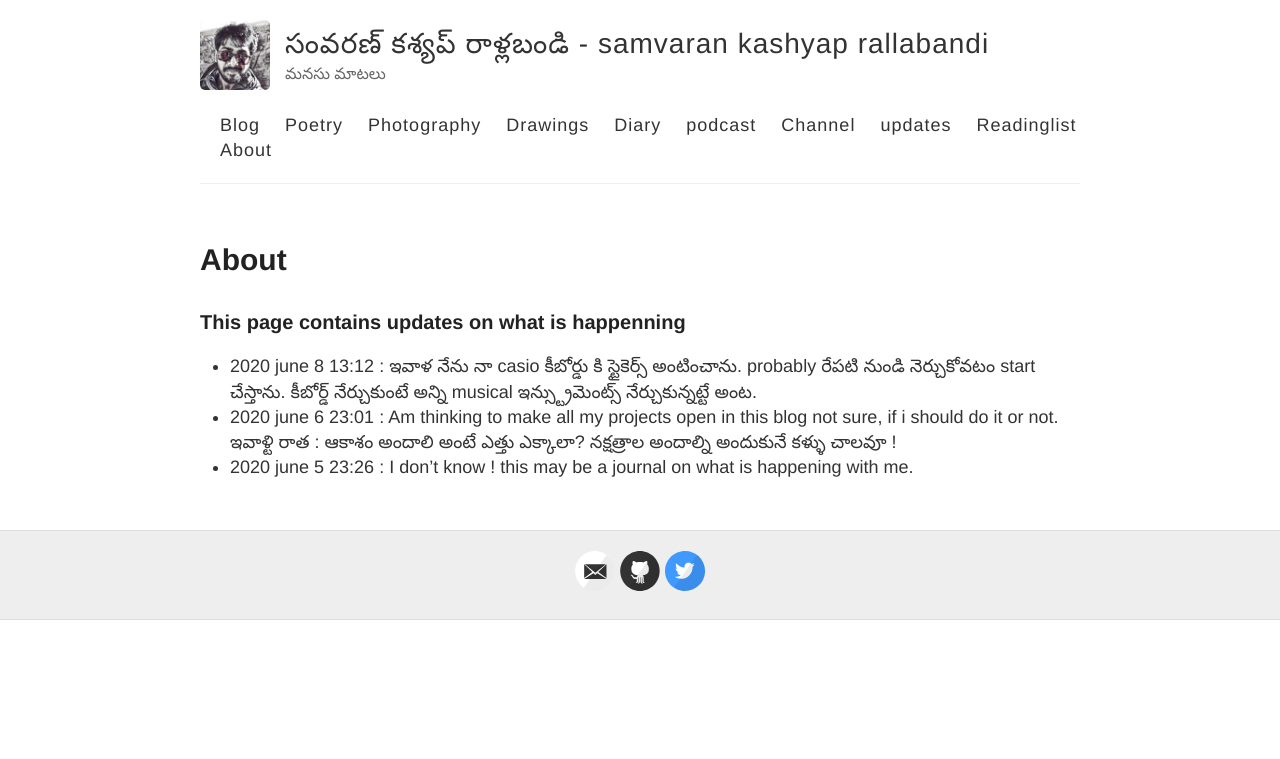
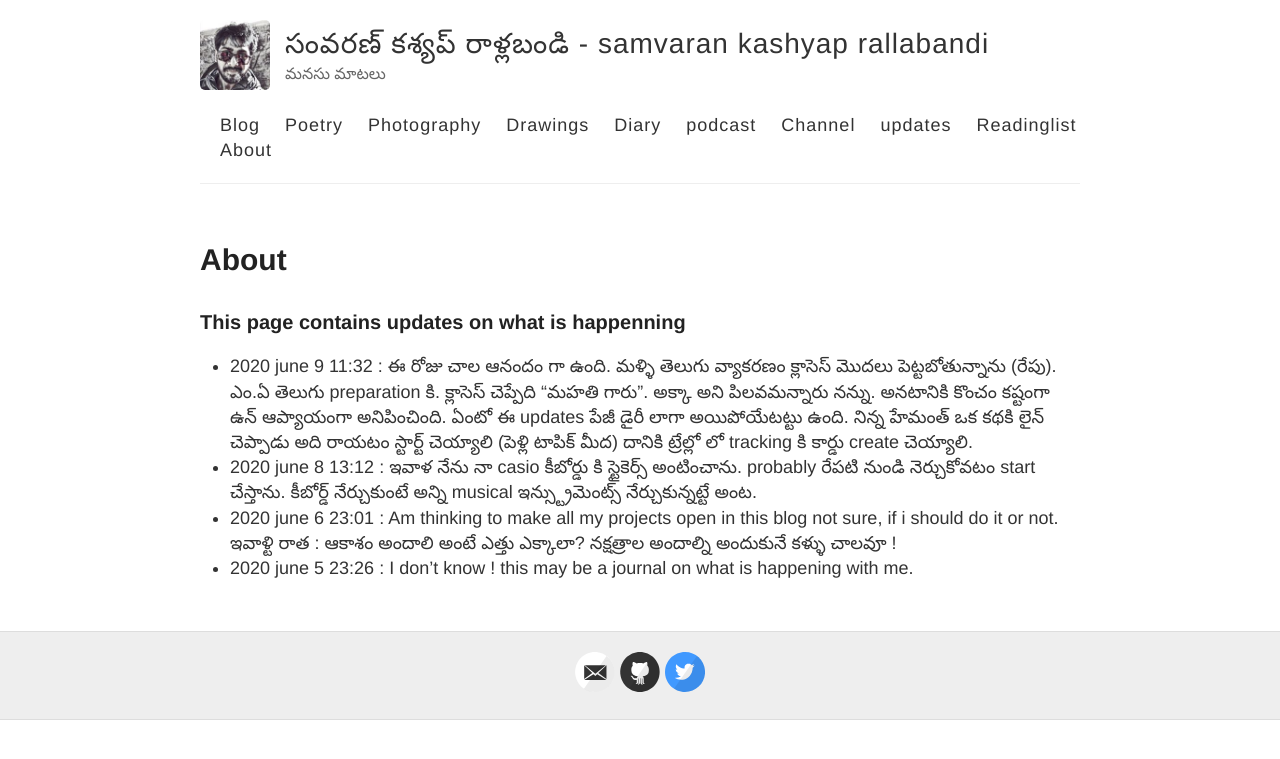
Before and after one commit to rsk/rsk.github.io, a Jekyll site: the page built from updates.md, in a window 1280 px wide. Shown: the top 759 px of the page. Built offline with Jekyll 4.4.1, drawn with Linux system fonts in a browser that asks for light colours; comment, search, counter and statistics services are not loaded.

Commit message:
Update updates.md

```diff
--- a/updates.md
+++ b/updates.md
@@ -6,7 +6,8 @@ permalink: /updates/
 
 
 ### This page contains updates on what is happenning
-
+- 2020 june 9 11:32 : ఈ రోజు చాల ఆనందం గా ఉంది. మళ్ళి తెలుగు వ్యాకరణం క్లాసెస్ మొదలు పెట్టబోతున్నాను (రేపు). ఎం.ఏ తెలుగు preparation కి. క్లాసెస్ చెప్పేది "మహతి గారు". అక్కా అని పిలవమన్నారు నన్ను. అనటానికి కొంచం కష్టంగా ఉన్ ఆప్యాయంగా అనిపించింది.
+ఏంటో ఈ updates పేజీ డైరీ లాగా అయిపోయేటట్టు ఉంది. నిన్న హేమంత్ ఒక కథకి లైన్ చెప్పాడు అది రాయటం స్టార్ట్ చెయ్యాలి (పెళ్లి టాపిక్ మీద) దానికి ట్రేల్లో లో tracking కి కార్డు create చెయ్యాలి.
 - 2020 june 8 13:12 : ఇవాళ నేను నా casio కీబోర్డు కి స్టైకెర్స్ అంటించాను. probably రేపటి నుండి నెర్చుకోవటం start చేస్తాను. కీబోర్డ్ నేర్చుకుంటే అన్ని musical ఇన్స్ట్రుమెంట్స్ నేర్చుకున్నట్టే అంట.
 - 2020 june 6 23:01 : Am thinking to make all my projects open in this blog not sure,
   if i should do it or not.
```
